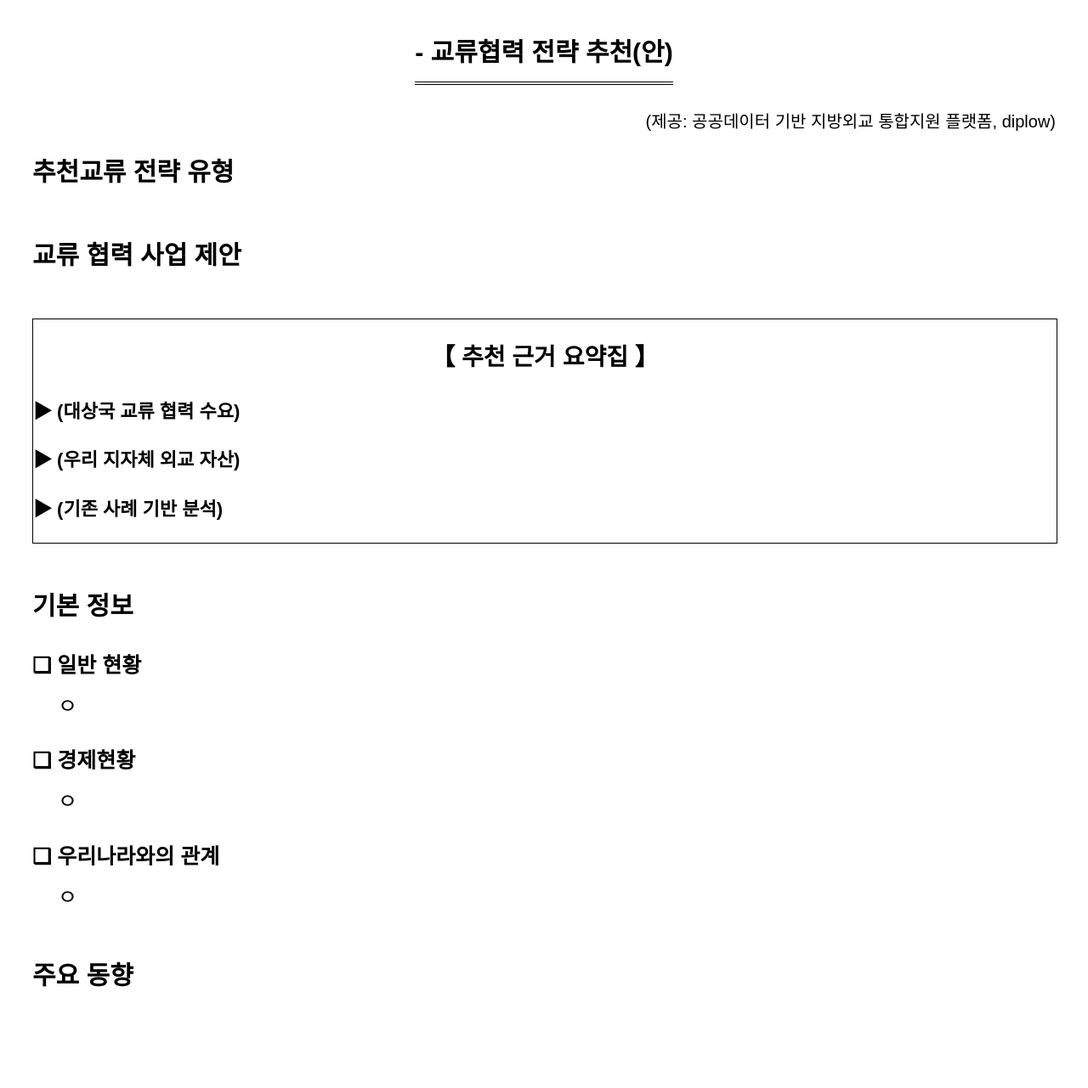
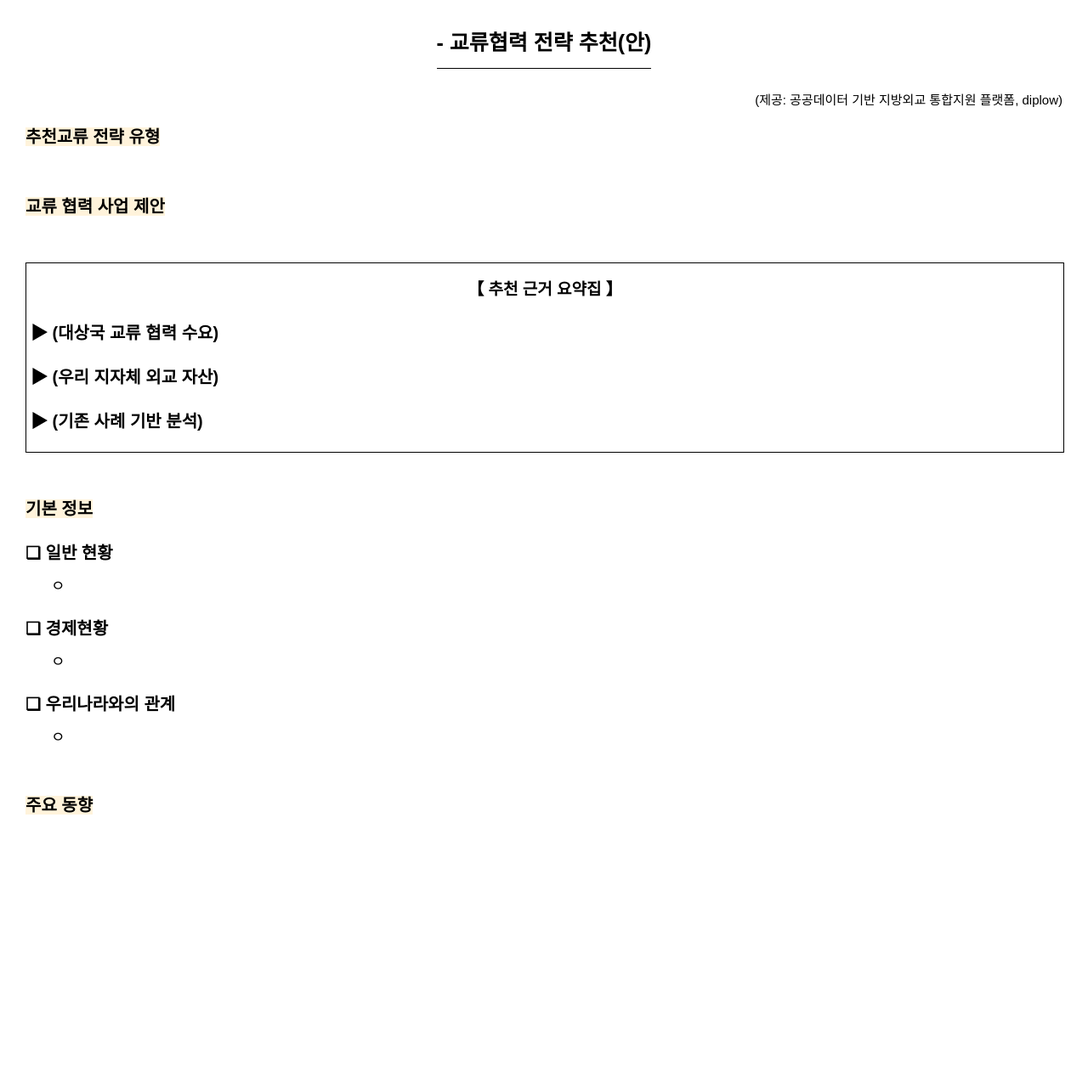
Before and after one commit to che-hyeon/Diplow, a Python web app: template recommend/templates/recommend/pdf_template.html in a window 1280 px wide. Shown: the whole page at 85% size. After the commit the page ends 959 px from the top, so only its background shows below. Run offline with Jinja, Linux system fonts and the light colour scheme; the template is opened without the code that fills it, so the values that code supplies are empty.

Commit message:
Fix: pdf 수정

```diff
--- a/citizen/models.py
+++ b/citizen/models.py
@@ -6,7 +6,7 @@ from status.models import LocalGoverment
 class Opinion(models.Model):
     opinion_id = models.AutoField(primary_key=True)
     local = models.ForeignKey(LocalGoverment, on_delete=models.CASCADE)
-    title = models.CharField(max_length=100, verbose_name="의견 제목")
+    title = models.TextField(verbose_name="의견 제목")
     content = models.TextField(verbose_name="의견 내용")
     created_at = models.DateTimeField(auto_now_add=True)
 
--- a/recommend/templates/recommend/pdf_template.html
+++ b/recommend/templates/recommend/pdf_template.html
@@ -33,11 +33,11 @@
     <div class="boxContainer">
       <h2>【 추천 근거 요약집 】</h2>
       <p>
-        <strong>▶ (대상국 교류 협력 수요)</strong> {{ summary.major_issues_by_country }}
+        <strong>▶ (대상국 교류 협력 수요)</strong>&nbsp;{{ summary.major_issues_by_country }}
       </p>
 
-      <p><strong>▶ (우리 지자체 외교 자산)</strong> {{ summary.local_government_diplomatic_assets}}</p>
-      <p><strong>▶ (기존 사례 기반 분석)</strong> {{ summary.case_study_based_analysis }}</p>
+      <p><strong>▶ (우리 지자체 외교 자산)</strong>&nbsp;{{ summary.local_government_diplomatic_assets}}</p>
+      <p><strong>▶ (기존 사례 기반 분석)</strong>&nbsp;{{ summary.case_study_based_analysis }}</p>
     </div>
     <!-- prettier-ignore -->
     <div class="section">
@@ -80,6 +80,7 @@
       /* font-family: "휴먼명조", "HumanMJ", serif; */
       padding: 30px;
       line-height: 1.6;
+      margin: 0 auto;
     }
 
     .section {
@@ -92,10 +93,10 @@
     }
 
     .section h2 {
-      font-size: 30px;
+      font-size: 20px;
       font-weight: bold;
       display: inline;
-      background: linear-gradient(#fff3db);
+      background: #fff3db
     }
     .monospace {
       white-space: pre-wrap;
@@ -111,16 +112,19 @@
 
     .title h1 {
       position: relative;
-      font-size: 30px;
+      font-size: 25px;
       color: black;
       margin: 0 0 10px;
       font-weight: 700;
       padding-bottom: 10px;
       border-bottom: 1px solid black;
       text-align: center;
+      word-break: break-word;
+      white-space: normal;
+      text-align: center;
     }
 
-    .title h1::after {
+    /* .title h1::after {
       content: "";
       position: absolute;
       bottom: 0;
@@ -128,14 +132,15 @@
       width: 100%;
       height: 1px;
       background-color: black;
-      transform: translateY(4px);
-    }
+      transform: translateY(10px);
+    } */
 
     .title p {
-      font-size: 20px;
+      font-size: 15px;
       justify-content: flex-end;
       width: 100%;
       display: flex;
+      text-align: end;
     }
 
     .styled-list {
@@ -149,7 +154,7 @@
       position: relative;
       padding-left: 1.5em;
       margin-bottom: 0.5em;
-      font-size: 25px;
+      font-size: 20px;
       line-height: 1.8;
     }
 
@@ -167,14 +172,18 @@
     .boxContainer {
       width: 100%;
       border: 1px solid black;
-      font-size: 22px;
+      font-size: 20px;
       margin-bottom: 50px;
+    }
+
+    .boxContainer p {
+      margin-left: 5px;
     }
 
     .boxContainer h2 {
       width: 100%;
       text-align: center;
-      font-size: 28px;
+      font-size: 19px;
     }
 
     .info {
@@ -187,14 +196,14 @@
     }
 
     .infoTitle {
-      font-size: 25px;
+      font-size: 20px;
       font-weight: bold;
       margin-bottom: 10px;
     }
 
     .infoBody {
       margin-top: 0;
-      font-size: 25px;
+      font-size: 18px;
       line-height: 1.5;
       margin-left: 30px;
     }
@@ -204,30 +213,31 @@
       padding: 20px;
       margin-top: 40px;
       /* margin-bottom: 40px; */
-      position: relative;
     }
 
 .dashedBoxHeaderBox {
   display: flex;
   width: 100%;
   justify-content: center;
+  align-items: center;
   margin-top: -40px;
 }
 .dashedBoxHeader {
   font-weight: bold;
   border: 1px solid #000;
-  font-size: 23px;
+  font-size: 17px;
   padding: 5px 10px;
   text-align: center;
   background-color: white;
   align-self: center;
-  justify-content: center;
-  width: 90%;
+  /* justify-content: center; */
+  /* width: 90%; */
+   width: fit-content;
 }
 
 .dashedBoxBody {
       padding-top: 20px;
-      font-size: 22px;
+      font-size: 15px;
       line-height: 1.8;
 }
 
@@ -242,9 +252,9 @@
       gap: 20px;
 }
 
-.infoBlock, .dashedBox {
+/* .infoBlock, .dashedBox {
   page-break-inside: avoid;
   break-inside: avoid;
-}
+} */
   </style>
 </html>
```
Also changed, not shown: citizen/migrations/0003_alter_opinion_title.py (added).
